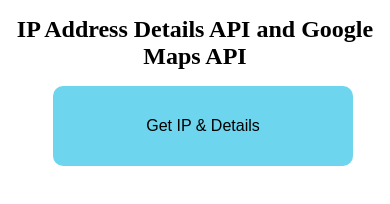
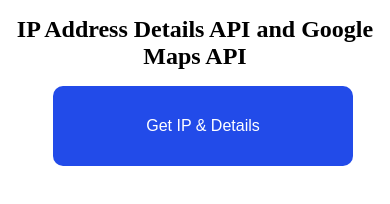
Before and after one commit to kadir12386/IP-Address-Details, a plain HTML site: page index.html in a window 390 px wide. Drawn offline with Linux system fonts and the light colour scheme; some packages are replaced by stand-ins of ours; a web font is replaced by a local one.

Commit message:
Update style.css

```diff
--- a/style.css
+++ b/style.css
@@ -31,7 +31,8 @@
         border:none;
         border-radius: 10px;
         font-size: 1rem;
-        background: #6dd5ed;
+        background: #224be9;
+        color: #fff;
     }
 
 }
@@ -65,5 +66,6 @@
     border:none;
     border-radius: 10px;
     font-size: 1rem;
-    background: #6dd5ed;
+    background: #224be9;
+    color: #fff;
 }
```
